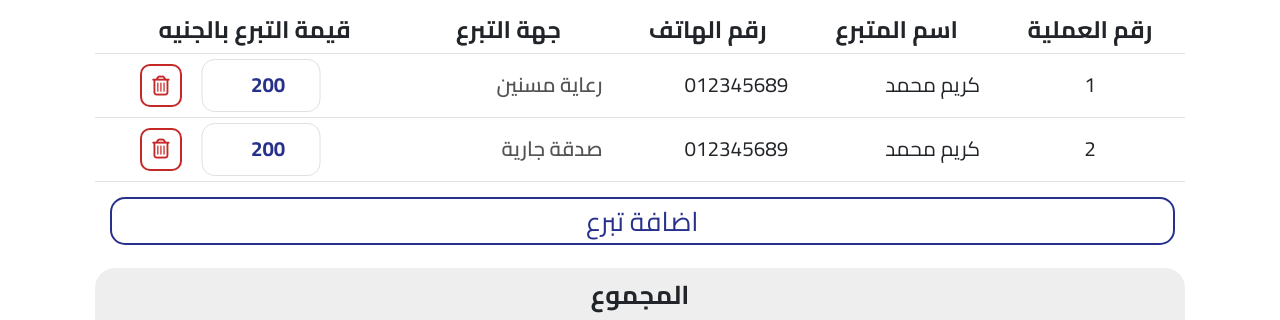
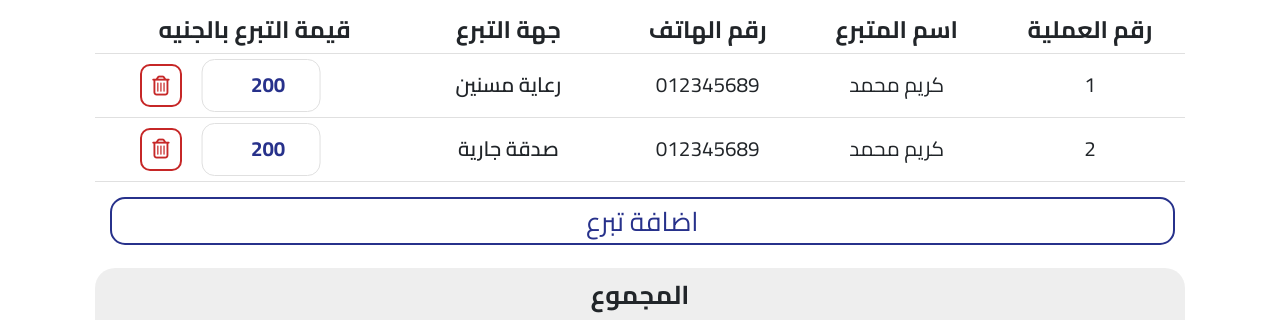
Before and after one commit to kareem22T/donate-form, a plain HTML site: page cart.html in a window 1280 px wide. Shown: the part 413-733 px from the top of the page. Drawn offline with nearby package versions, Linux system fonts and the light colour scheme.

Commit message:
center text

```diff
--- a/cart.html
+++ b/cart.html
@@ -25,7 +25,7 @@
             padding-right: 10px !important;
         }
 
-        .donates th {
+        .donates th, .donates td {
             text-align: center !important;
         }
         .number >div {
@@ -176,7 +176,7 @@
                             </td>
                             <td>كريم محمد</td>
                             <td>012345689</td>
-                            <td><input type="text" disabled value="رعاية مسنين"></td>
+                            <td><input type="text" disabled value="رعاية مسنين" class="text-center text-dark"></td>
                             <td class="number" style="padding-left: 10px !important;">
                                 <div>
                                     <input type="number" name="donate_price" value="200" @change="setTotal()">
@@ -189,7 +189,7 @@
                             <td class="text-center">2</td>
                             <td>كريم محمد</td>
                             <td>012345689</td>
-                            <td><input type="text" disabled value="صدقة جارية"></td>
+                            <td><input type="text" disabled value="صدقة جارية" class="text-center text-dark"></td>
                             <td class="number" style="padding-left: 10px !important;">
                                 <div>
                                     <input type="number" name="donate_price" value="200" @change="setTotal()">
```
